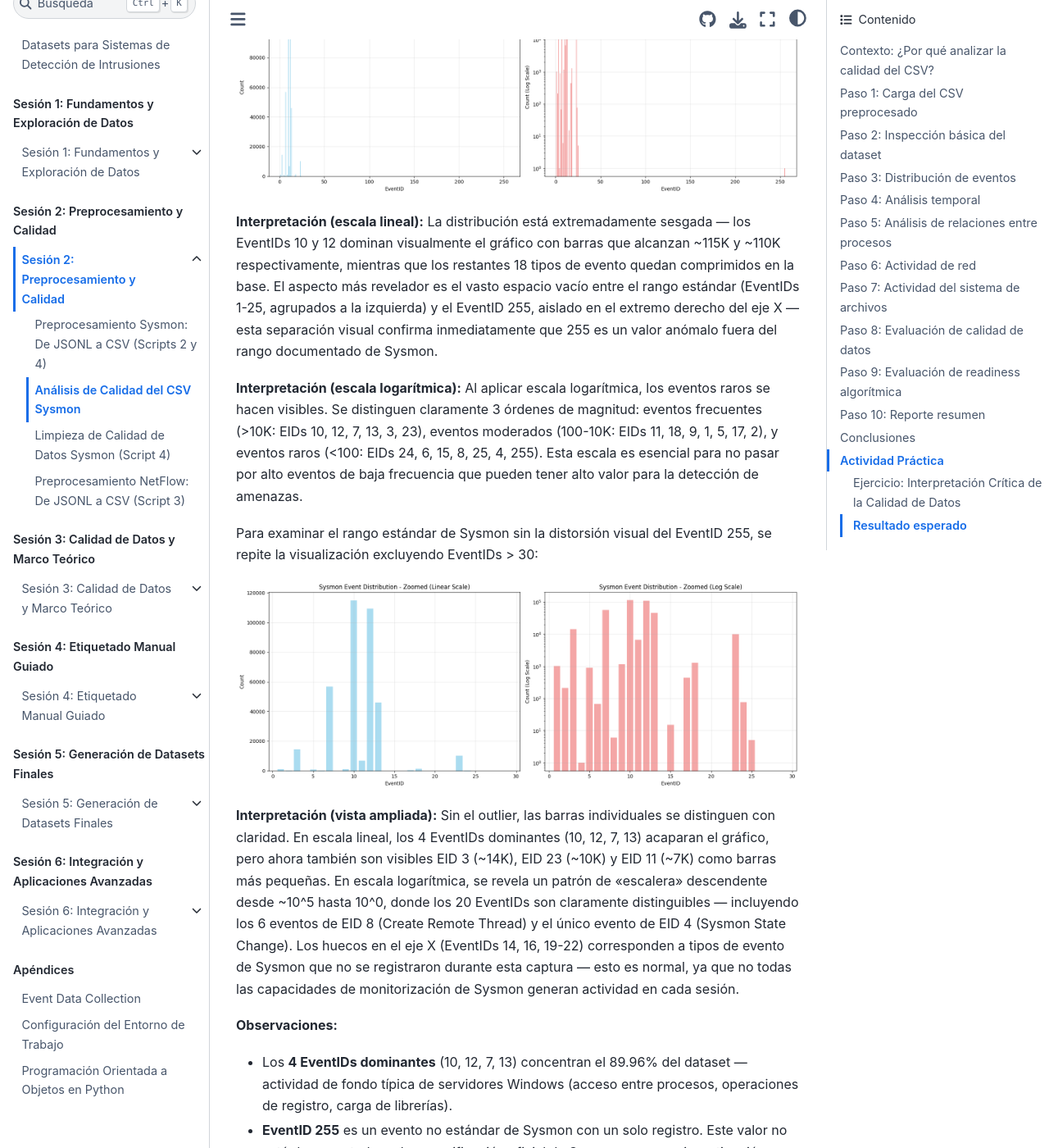
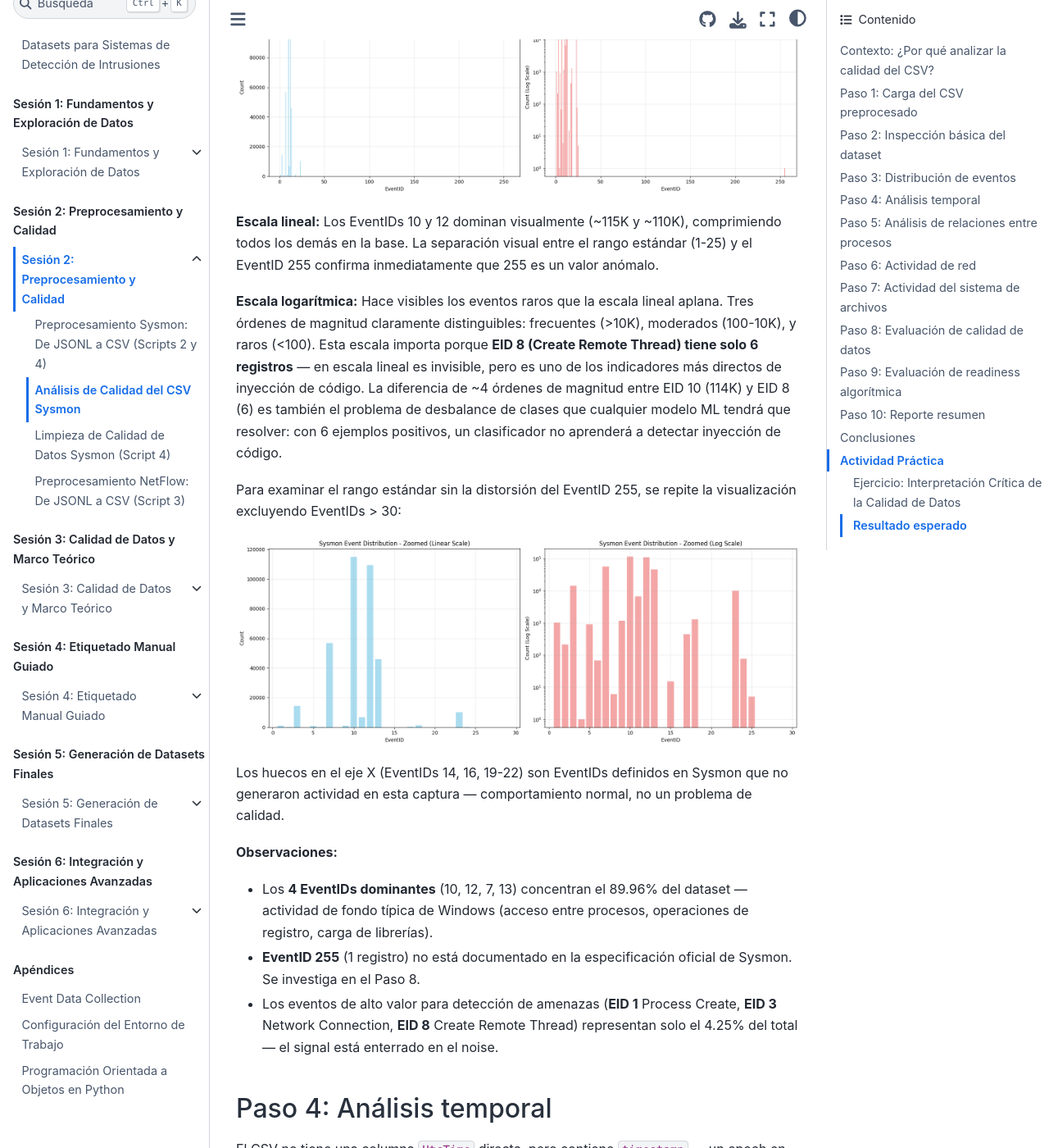
Before and after one commit to ollerenac/curso2026, a Jupyter Book: the page built from sesion-2/8-analisis-calidad-csv.md, in a window 1280 px wide and 1400 px high, scrolled down 9248 px. Shown: the whole window at 82% size. Built offline with Jupyter Book 1.0.4 settings and Sphinx 7.4.7 and the Sphinx Book theme 1.1.4, drawn with Linux system fonts in a browser that asks for light colours; some of the changed text lies outside the part shown.

Commit message:
fix(sesion-2): simplify Paso 3 visualization descriptions, focus on class imbalance insight
Remove stale notebook-2b reference; tighten log scale rationale to class
imbalance problem (EID 8 with 6 records); remove redundant observations.

Co-Authored-By: Claude Sonnet 4.6 <noreply@anthropic.com>

```diff
--- a/sesion-2/8-analisis-calidad-csv.md
+++ b/sesion-2/8-analisis-calidad-csv.md
@@ -259,23 +259,21 @@ La siguiente figura muestra la distribución completa de los 20 EventIDs en esca
 
 ![Distribución de EventIDs de Sysmon — escala lineal y logarítmica](/images/sysmon-eventid-distribution.png)
 
-**Interpretación (escala lineal):** La distribución está extremadamente sesgada — los EventIDs 10 y 12 dominan visualmente el gráfico con barras que alcanzan ~115K y ~110K respectivamente, mientras que los restantes 18 tipos de evento quedan comprimidos en la base. El aspecto más revelador es el vasto espacio vacío entre el rango estándar (EventIDs 1-25, agrupados a la izquierda) y el EventID 255, aislado en el extremo derecho del eje X — esta separación visual confirma inmediatamente que 255 es un valor anómalo fuera del rango documentado de Sysmon.
+**Escala lineal:** Los EventIDs 10 y 12 dominan visualmente (~115K y ~110K), comprimiendo todos los demás en la base. La separación visual entre el rango estándar (1-25) y el EventID 255 confirma inmediatamente que 255 es un valor anómalo.
 
-**Interpretación (escala logarítmica):** Al aplicar escala logarítmica, los eventos raros se hacen visibles. Se distinguen claramente 3 órdenes de magnitud: eventos frecuentes (>10K: EIDs 10, 12, 7, 13, 3, 23), eventos moderados (100-10K: EIDs 11, 18, 9, 1, 5, 17, 2), y eventos raros (<100: EIDs 24, 6, 15, 8, 25, 4, 255). Esta escala es esencial para no pasar por alto eventos de baja frecuencia que pueden tener alto valor para la detección de amenazas.
+**Escala logarítmica:** Hace visibles los eventos raros que la escala lineal aplana. Tres órdenes de magnitud claramente distinguibles: frecuentes (>10K), moderados (100-10K), y raros (<100). Esta escala importa porque **EID 8 (Create Remote Thread) tiene solo 6 registros** — en escala lineal es invisible, pero es uno de los indicadores más directos de inyección de código. La diferencia de ~4 órdenes de magnitud entre EID 10 (114K) y EID 8 (6) es también el problema de desbalance de clases que cualquier modelo ML tendrá que resolver: con 6 ejemplos positivos, un clasificador no aprenderá a detectar inyección de código.
 
-Para examinar el rango estándar de Sysmon sin la distorsión visual del EventID 255, se repite la visualización excluyendo EventIDs > 30:
+Para examinar el rango estándar sin la distorsión del EventID 255, se repite la visualización excluyendo EventIDs > 30:
 
 ![Distribución de EventIDs de Sysmon — rango estándar (1-25), escala lineal y logarítmica](/images/sysmon-eventid-distribution-zoomed.png)
 
-**Interpretación (vista ampliada):** Sin el outlier, las barras individuales se distinguen con claridad. En escala lineal, los 4 EventIDs dominantes (10, 12, 7, 13) acaparan el gráfico, pero ahora también son visibles EID 3 (~14K), EID 23 (~10K) y EID 11 (~7K) como barras más pequeñas. En escala logarítmica, se revela un patrón de "escalera" descendente desde ~10^5 hasta 10^0, donde los 20 EventIDs son claramente distinguibles — incluyendo los 6 eventos de EID 8 (Create Remote Thread) y el único evento de EID 4 (Sysmon State Change). Los huecos en el eje X (EventIDs 14, 16, 19-22) corresponden a tipos de evento de Sysmon que no se registraron durante esta captura — esto es normal, ya que no todas las capacidades de monitorización de Sysmon generan actividad en cada sesión.
+Los huecos en el eje X (EventIDs 14, 16, 19-22) son EventIDs definidos en Sysmon que no generaron actividad en esta captura — comportamiento normal, no un problema de calidad.
 
 **Observaciones:**
 
-- Los **4 EventIDs dominantes** (10, 12, 7, 13) concentran el 89.96% del dataset — actividad de fondo típica de servidores Windows (acceso entre procesos, operaciones de registro, carga de librerías).
-- **EventID 255** es un evento no estándar de Sysmon con un solo registro. Este valor no está documentado en la especificación oficial de Sysmon y merece investigación — podría ser un error de parsing, un evento de error de Sysmon, o un artefacto del preprocesamiento.
-- Comparando con el análisis de consistencia (notebook 2b, 200K muestras), los porcentajes relativos se mantienen consistentes, confirmando que el muestreo del 55% fue representativo.
-- Los eventos de alto valor para detección de amenazas (**EID 1** Process Create, **EID 3** Network Connection, **EID 8** Create Remote Thread) representan solo el 4.25% del total, pero contienen la información más relevante para análisis de cadenas causales.
-- La escala logarítmica es imprescindible para el análisis exploratorio de datos de telemetría: la distribución de EventIDs sigue un patrón de ley de potencias donde unos pocos tipos dominan y la mayoría son raros pero informativos.
+- Los **4 EventIDs dominantes** (10, 12, 7, 13) concentran el 89.96% del dataset — actividad de fondo típica de Windows (acceso entre procesos, operaciones de registro, carga de librerías).
+- **EventID 255** (1 registro) no está documentado en la especificación oficial de Sysmon. Se investiga en el Paso 8.
+- Los eventos de alto valor para detección de amenazas (**EID 1** Process Create, **EID 3** Network Connection, **EID 8** Create Remote Thread) representan solo el 4.25% del total — el signal está enterrado en el noise.
 
 ## Paso 4: Análisis temporal
 
```
